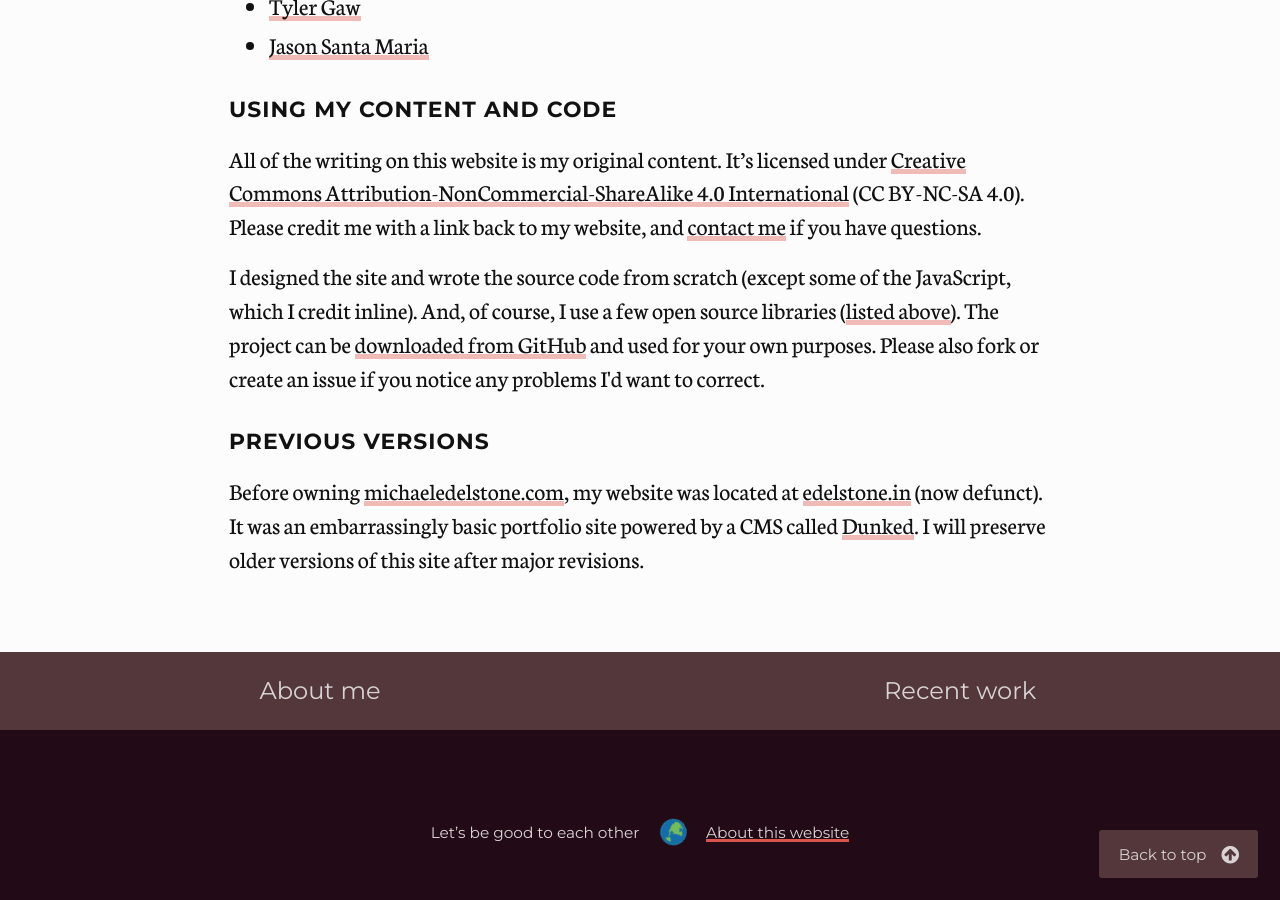
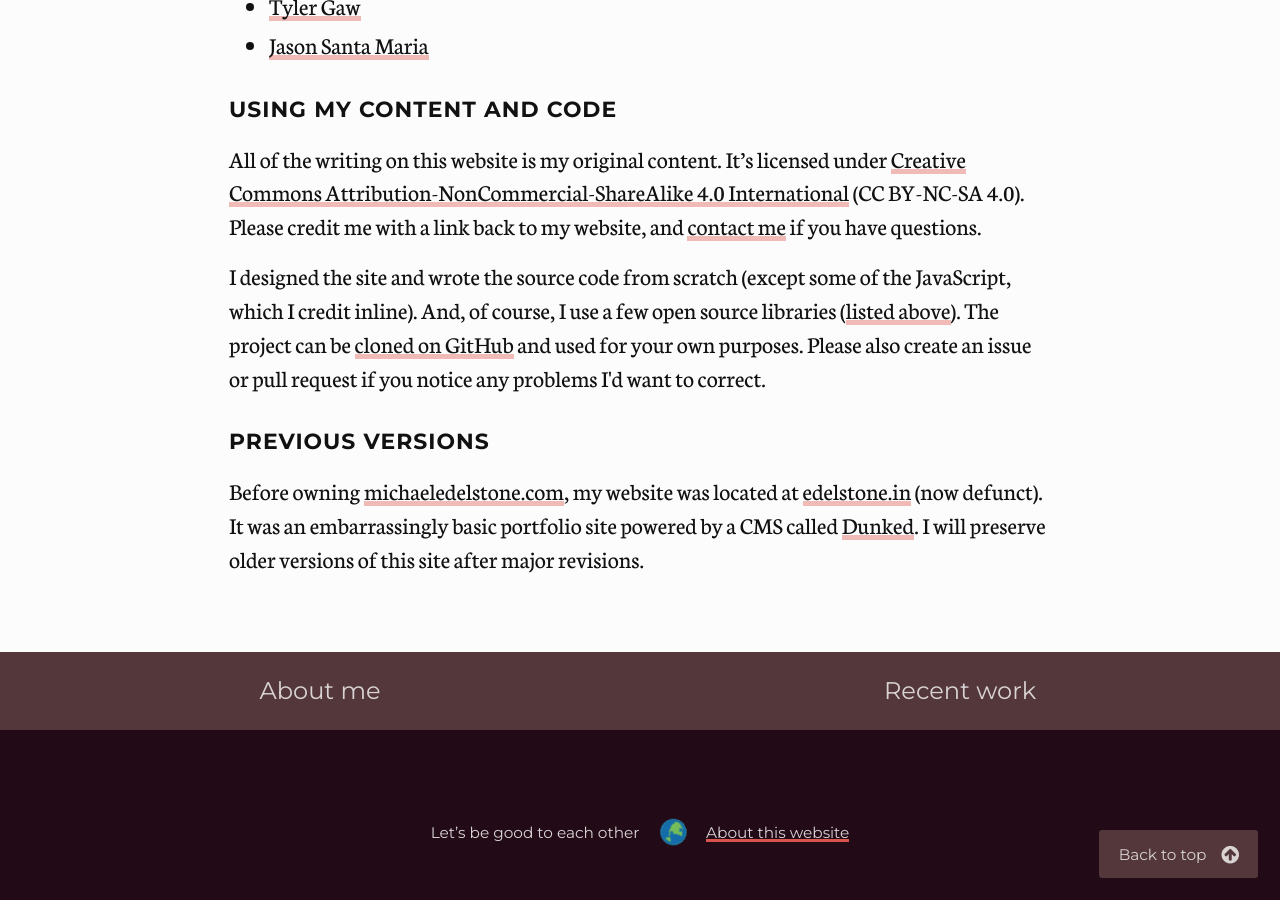
Before and after one commit to edelstone/my-website, a Jekyll site: the page built from about-this-site.html, in a window 1280 px wide and 900 px high, scrolled down 2999 px. Built offline with Jekyll 4.4.1, drawn with Linux system fonts in a browser that asks for light colours; nearby versions of some CDN libraries; comment, search, counter and statistics services are not loaded.

Commit message:
updates with better GitHub terminology

```diff
--- a/about-this-site.html
+++ b/about-this-site.html
@@ -112,7 +112,7 @@ button-next-link: /portfolio
 
 		<p>All of the writing on this website is my original content. It&#8217;s licensed under <a href="https://creativecommons.org/licenses/by-nc-sa/4.0/">Creative Commons Attribution-NonCommercial-ShareAlike 4.0 International</a> (CC BY-NC-SA 4.0). Please credit me with a link back to my website, and <a href="contact.html">contact me</a> if you have questions.</p>
 
-		<p>I designed the site and wrote the source code from scratch (except some of the JavaScript, which I credit inline). And, of course, I use a few open source libraries (<a href="#how-its-built">listed above</a>). The project can be <a href="https://github.com/edelstone/my-website">downloaded from GitHub</a> and used for your own purposes. Please also fork or create an issue if you notice any problems I'd want to correct.</p>
+		<p>I designed the site and wrote the source code from scratch (except some of the JavaScript, which I credit inline). And, of course, I use a few open source libraries (<a href="#how-its-built">listed above</a>). The project can be <a href="https://github.com/edelstone/my-website">cloned on GitHub</a> and used for your own purposes. Please also create an issue or pull request if you notice any problems I'd want to correct.</p>
 
 		<h2 id="archive">Previous versions</h2>
 
```
